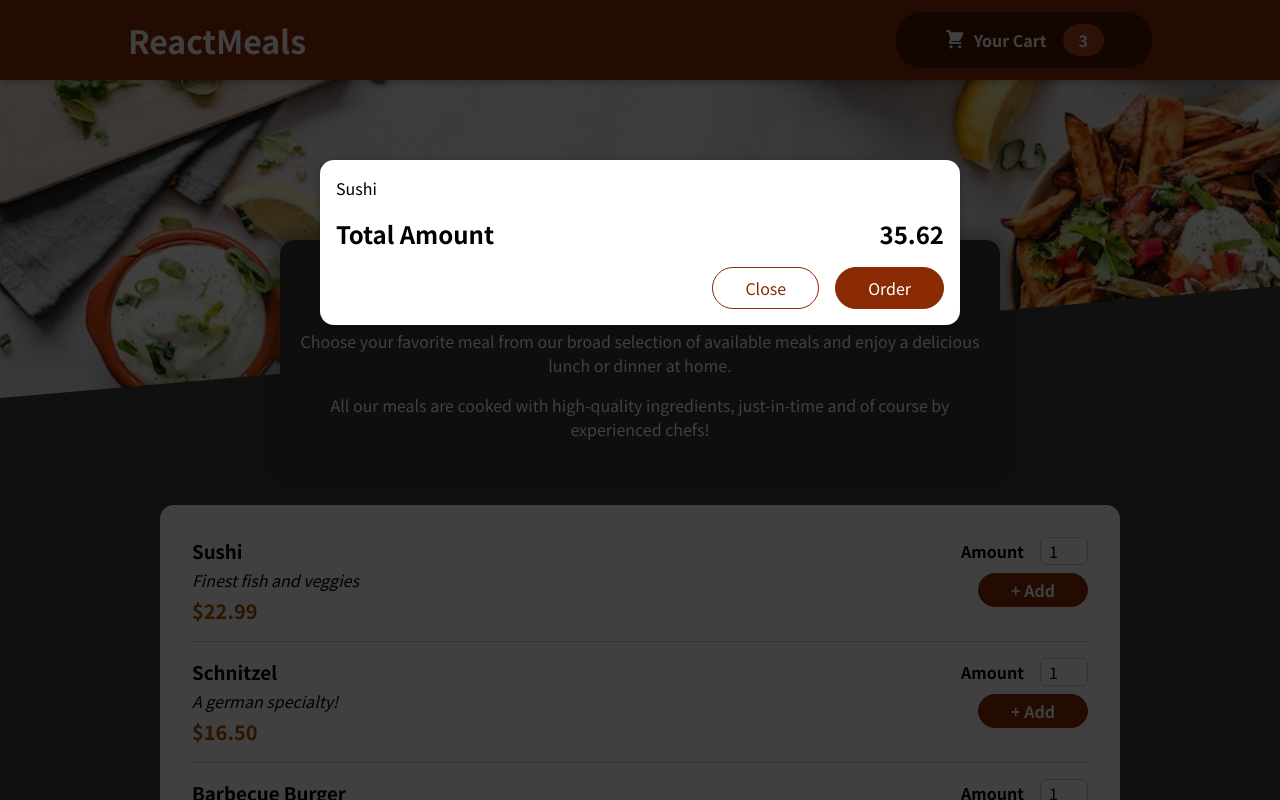
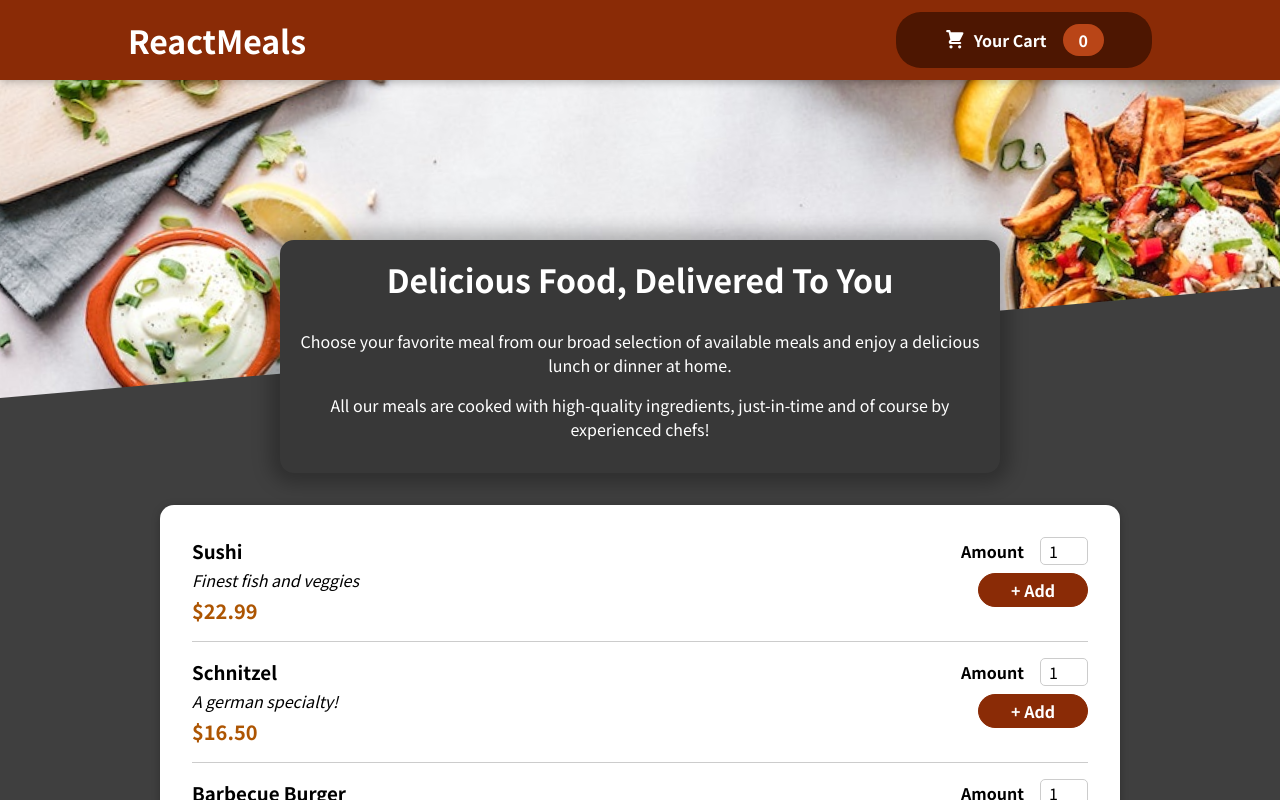
Before and after one commit to olha-vrnn/food-order-app, a React (Create React App) app: page / in a window 1280 px wide. Shown: the top 800 px of the page. Built offline with nearby package versions, Linux system fonts and the light colour scheme.

Commit message:
feat: used the Context and added a Cart Reducer

```diff
--- a/src/App.js
+++ b/src/App.js
@@ -1,18 +1,30 @@
-import { Fragment } from 'react';
+import { useState } from 'react';
 
 import Header from "./components/Layout/Header";
 import Meals from './components/Meals/Meals';
 import Cart from './components/Cart/Cart';
+import CartProvider from './store/CartProvider';
 
 function App() {
+
+  const [cartIsShown, setCartIsShown] = useState(false);
+
+  const showCartHandler = () => {
+    setCartIsShown(true);
+  };
+
+  const hideCartHandler = () => {
+    setCartIsShown(false);
+  };
+
   return (
-    <Fragment>
-      <Cart />
-      <Header />
+    <CartProvider>
+      {cartIsShown && <Cart onClose={hideCartHandler} />}
+      <Header onShowCart={showCartHandler} />
       <main>
         <Meals />
       </main>
-    </Fragment>
+    </CartProvider>
   );
 }
 
--- a/src/components/Cart/Cart.js
+++ b/src/components/Cart/Cart.js
@@ -11,14 +11,16 @@
         </ul>
     );
 
-    return <Modal>
+    return <Modal onClose={props.onClose}>
         {cartItems}
         <div className={classes.total}>
             <span>Total Amount</span>
             <span>35.62</span>
         </div>
         <div className={classes.actions}>
-                <button className={classes['button--alt']}>Close</button>
+                <button className={classes['button--alt']} onClick={props.onClose}>
+                    Close
+                </button>
                 <button className={classes.button}>Order</button>
         </div>
     </Modal>
--- a/src/components/Layout/Header.js
+++ b/src/components/Layout/Header.js
@@ -9,7 +9,7 @@
     <Fragment>
         <header className={classes.header}>
             <h1>ReactMeals</h1>
-            <HeaderCartButton />
+            <HeaderCartButton onClick={props.onShowCart} />
         </header>
         <div className={classes['main-image']}>
             <img src={mealsImage} alt="Meals" />
--- a/src/components/Layout/HeaderCartButton.js
+++ b/src/components/Layout/HeaderCartButton.js
@@ -1,13 +1,23 @@
+import { useContext } from 'react';
+
 import CartIcon from "../Cart/CartIcon";
+import CartContext from '../../store/cart-context';
 import classes from './HeaderCartButton.module.css'
 
 const HeaderCartButton = props => {
-    return <button className={classes.button}>
+
+    const cartCntx = useContext(CartContext);
+
+    const numberOfCartItems = cartCntx.items.reduce((curNumber, item) => {
+        return curNumber + item.amount;
+    }, 0);
+
+    return <button className={classes.button} onClick={props.onClick}>
         <span className={classes.icon}>
             <CartIcon />
         </span>
         <span>Your Cart</span>
-        <span className={classes.badge}>3</span>
+        <span className={classes.badge}>{numberOfCartItems}</span>
     </button>
 };
 
--- a/src/components/UI/Modal.js
+++ b/src/components/UI/Modal.js
@@ -5,7 +5,7 @@
 import classes from './Modal.module.css';
 
 const Backdrop = props => {
-    return <div className={classes.backdrop} />
+    return <div className={classes.backdrop} onClick={props.onClose}/>
 };
 
 const ModalOverlay = props => {
@@ -20,7 +20,7 @@
 
 const Modal = props => {
     return <Fragment>
-        {ReactDOM.createPortal(<Backdrop />, portalElement)}
+        {ReactDOM.createPortal(<Backdrop onClose={props.onClose} />, portalElement)}
         {ReactDOM.createPortal(<ModalOverlay>{props.children}</ModalOverlay>, portalElement)}
     </Fragment>
 };
--- /dev/null
+++ b/src/store/CartProvider.js
@@ -0,0 +1,20 @@
+import CartContext from "./cart-context";
+
+const CartProvider = props => {
+
+    const addItemToCartHandler = item => {};
+    const removeItemFromCartHandler = id => {};
+
+    const cartContext = {
+        items: [],
+        totalAmounts: 0,
+        addItem: addItemToCartHandler,
+        removeItem: removeItemFromCartHandler
+    };
+
+    return <CartContext.Provider value={cartContext}>
+        {props.children}
+    </CartContext.Provider>
+};
+
+export default CartProvider;
--- /dev/null
+++ b/src/store/cart-context.js
@@ -0,0 +1,10 @@
+import React from "react";
+
+const CartContext = React.createContext({
+    items: [],
+    totalAmount: 0,
+    addItem: (item) => {},
+    removeItem: (id) => {}
+});
+
+export default CartContext;
```
